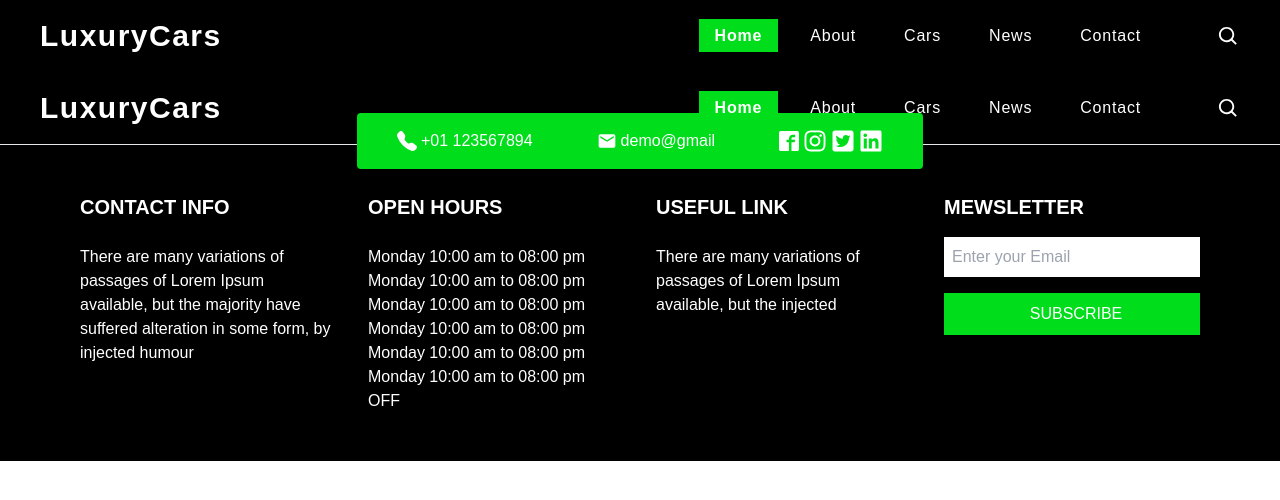
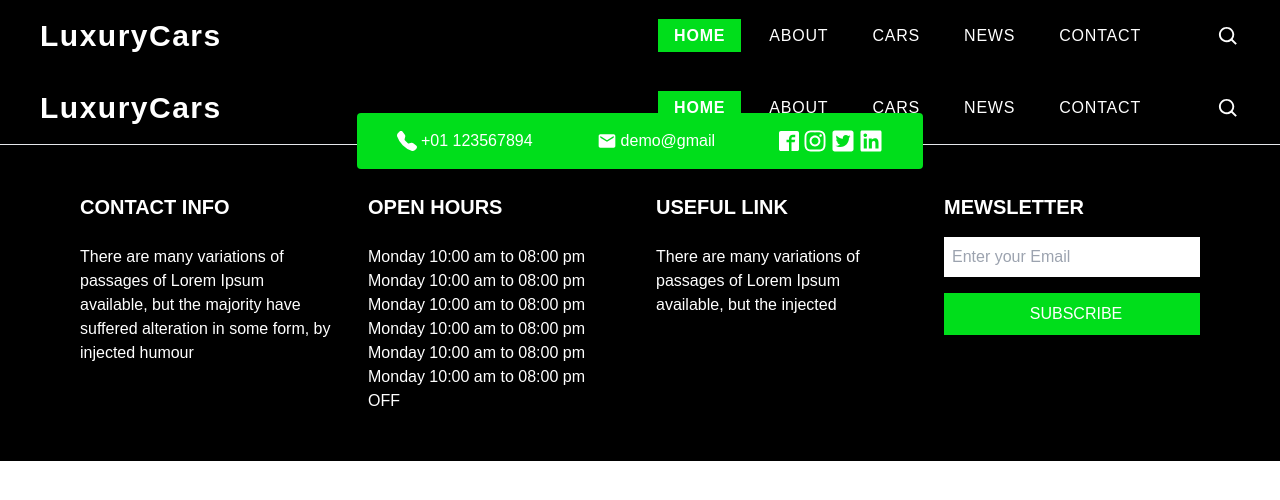
Before and after one commit to rizvan555/Car-Showroom, a Next.js app: page /layout/Header in a window 1280 px wide. Shown: the top 500 px of the page. Built offline with nearby package versions, Linux system fonts and the light colour scheme.

Commit message:
added clerk auth to the project

```diff
--- a/package.json
+++ b/package.json
@@ -10,6 +10,7 @@
     "lint": "next lint"
   },
   "dependencies": {
+    "@clerk/nextjs": "^4.23.2",
     "@emotion/react": "^11.11.1",
     "@emotion/styled": "^11.11.0",
     "@fontsource/roboto": "^5.0.5",
--- a/pages/_app.tsx
+++ b/pages/_app.tsx
@@ -1,11 +1,14 @@
 import '@/styles/globals.css';
 import type { AppProps } from 'next/app';
+import { ClerkProvider } from '@clerk/nextjs';
 import Layout from '../layouts/layout';
 
 export default function App({ Component, pageProps }: AppProps) {
   return (
-    <Layout>
-      <Component {...pageProps} />
-    </Layout>
+    <ClerkProvider {...pageProps}>
+      <Layout>
+        <Component {...pageProps} />
+      </Layout>
+    </ClerkProvider>
   );
 }
--- a/pages/contact/index.tsx
+++ b/pages/contact/index.tsx
@@ -14,23 +14,23 @@ function Contact() {
           <input
             type="text"
             placeholder="Name"
-            className="border border-t-0 border-l-0 border-r-0 bg-[#f5f5f5] focus:outline-none"
+            className="border border-b-gray-400 border-t-0 border-l-0 border-r-0 bg-[#f5f5f5] focus:outline-none"
           />
           <input
             type="tel"
             placeholder="Phone Number"
-            className="border border-t-0 border-l-0 border-r-0 bg-[#f5f5f5] focus:outline-none"
+            className="border border-b-gray-400 border-t-0 border-l-0 border-r-0 bg-[#f5f5f5] focus:outline-none"
           />
           <input
             type="email"
             placeholder="Email"
-            className="border border-t-0 border-l-0 border-r-0 bg-[#f5f5f5] focus:outline-none"
+            className="border border-b-gray-400 border-t-0 border-l-0 border-r-0 bg-[#f5f5f5] focus:outline-none"
           />
           <textarea
             name="Message"
             cols={30}
             rows={7}
-            className="border border-t-0 border-l-0 border-r-0 text-[#9ba3af] bg-[#f5f5f5] focus:outline-none"
+            className="border border-b-gray-400 border-t-0 border-l-0 border-r-0 text-[#9ba3af] bg-[#f5f5f5] focus:outline-none"
           >
             Message:
           </textarea>
--- /dev/null
+++ b/pages/example.tsx
@@ -0,0 +1,12 @@
+import { UserButton } from '@clerk/nextjs';
+
+export default function Example() {
+  return (
+    <>
+      <header>
+        <UserButton afterSignOutUrl="/" />
+      </header>
+      <div>Your page's content can go here.</div>
+    </>
+  );
+}
--- a/pages/home/Navbar.tsx
+++ b/pages/home/Navbar.tsx
@@ -3,11 +3,11 @@ import React, { Dispatch, SetStateAction, useState } from 'react';
 
 function Navbar() {
   const [navbar, setNavbar] = useState([
-    { title: 'Home', path: '/', status: true },
-    { title: 'About', path: '/about', status: false },
-    { title: 'Cars', path: '/cars', status: false },
-    { title: 'News', path: '/news', status: false },
-    { title: 'Contact', path: '/contact', status: false },
+    { title: 'HOME', path: '/', status: true },
+    { title: 'ABOUT', path: '/about', status: false },
+    { title: 'CARS', path: '/cars', status: false },
+    { title: 'NEWS', path: '/news', status: false },
+    { title: 'CONTACT', path: '/contact', status: false },
   ]);
 
   const handleNavClick = (index: any) => {
@@ -19,7 +19,7 @@ function Navbar() {
   };
 
   return (
-    <div className="flex gap-4 px-5 py-4 ">
+    <div className="flex gap-3 px-5 py-4 ">
       {navbar.map((nav, index) => (
         <div className="" key={index} onClick={() => handleNavClick(index)}>
           <Link
--- /dev/null
+++ b/pages/sign-in/[[...index]].tsx
@@ -0,0 +1,16 @@
+import { SignIn } from '@clerk/nextjs';
+
+const SignInPage = () => (
+  <div className="flex justify-center items-center p-10 text-center bg-slate-100 ">
+    <SignIn
+      appearance={{
+        elements: {
+          formButtonPrimary: 'text-sm normal-case',
+          header: '',
+        },
+      }}
+    />
+  </div>
+);
+
+export default SignInPage;
--- /dev/null
+++ b/pages/sign-up/[[...index]].tsx
@@ -0,0 +1,9 @@
+import { SignUp } from "@clerk/nextjs";
+
+export default function Page() {
+  return (
+    <div className="flex justify-center items-center p-10 text-center">
+      <SignUp />
+    </div>
+  );
+}
```
Also changed, not shown: middleware.ts (added, +7 -0 lines), 1 other file (tests, documents, lock files or other folders).
